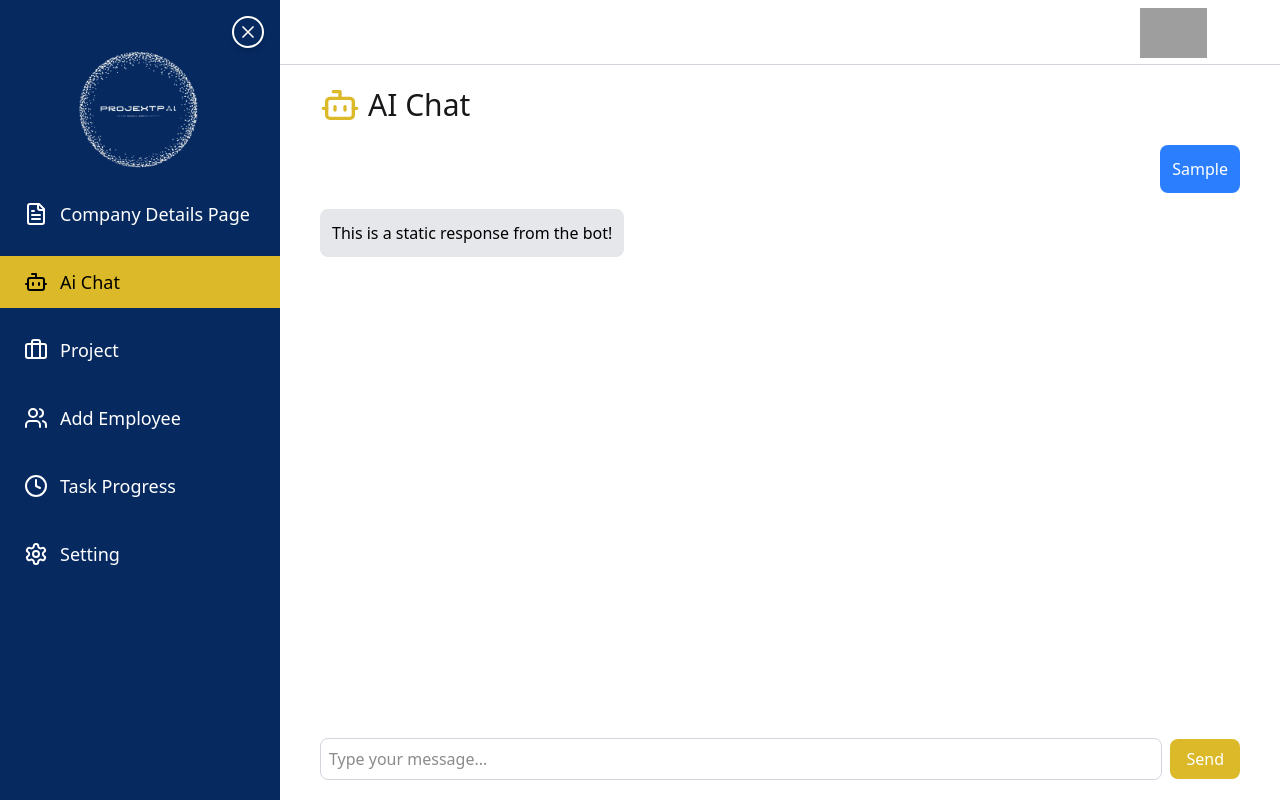
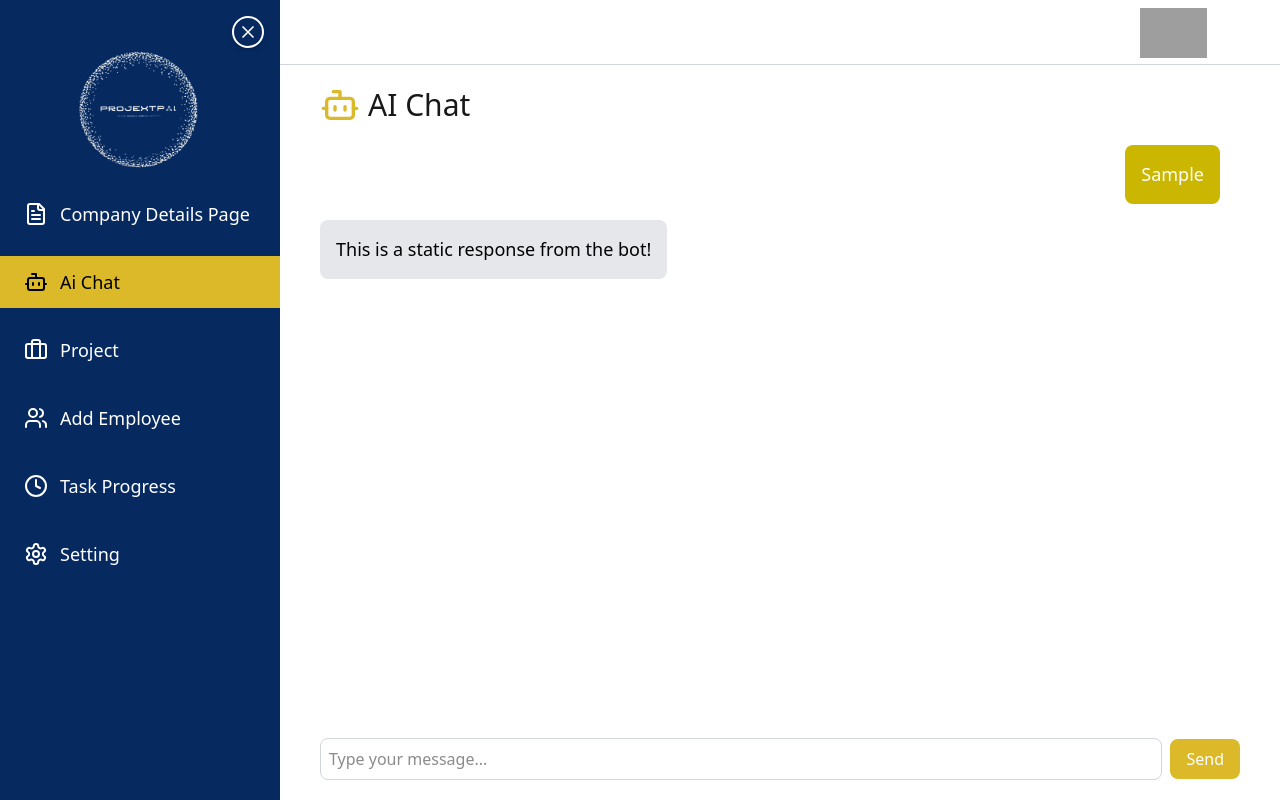
Before and after one commit to MohammedRasif/Sloukile, a React (Vite) app: page /dashboard/chat in a window 1280 px wide. Both pictures are taken after typing "Sample" into the empty fields and a click on the button "Send". Built offline with nearby package versions, Linux system fonts and the light colour scheme; grey boxes are pictures that could not be loaded.

Commit message:
chat bot modify

```diff
--- a/package.json
+++ b/package.json
@@ -17,6 +17,7 @@
     "react": "^19.0.0",
     "react-dom": "^19.0.0",
     "react-icons": "^5.5.0",
+    "react-markdown": "^10.1.0",
     "react-router-dom": "^7.2.0",
     "sort-by": "^1.2.0",
     "tailwindcss": "^4.0.13"
--- a/src/component/DashboardPages/AiChatBot.jsx
+++ b/src/component/DashboardPages/AiChatBot.jsx
@@ -1,5 +1,6 @@
 import { useState, useEffect, useRef } from "react";
 import { Bot } from "lucide-react";
+import ReactMarkdown from "react-markdown"; // Assuming you'll use Markdown for bot responses
 
 const AiChatBot = () => {
   const [messages, setMessages] = useState([]);
@@ -20,15 +21,16 @@ const AiChatBot = () => {
     if (!input.trim()) return;
 
     // Add user message
-    const userMessage = { text: input, sender: "user" };
+    const userMessage = { text: input, type: "question", sender: "user" };
     setMessages((prev) => [...prev, userMessage]);
     setInput("");
     setIsLoading(true);
 
-    // Simulate bot response (static for now)
+    // Simulate bot response
     setTimeout(() => {
       const botMessage = {
         text: "This is a static response from the bot!",
+        type: "answer",
         sender: "bot",
       };
       setMessages((prev) => [...prev, botMessage]);
@@ -58,13 +60,22 @@ const AiChatBot = () => {
             }`}
           >
             <div
-              className={`max-w-[70%] p-3 rounded-lg ${
-                message.sender === "user"
-                  ? "bg-blue-500 text-white"
-                  : "bg-gray-200 text-black"
+              className={`px-4 md:px-4 py-2 md:py-4 rounded-lg ${
+                message.type === "question"
+                  ? "bg-[#CBB702] text-white lg:text-[18px] max-w-[80%] md:max-w-[66%] mr-5" // User question styling
+                  : "bg-gray-200 text-black lg:text-[18px] max-w-[80%] md:max-w-[66%]" // Bot answer styling
               }`}
+              style={{
+                whiteSpace: "normal",
+                wordBreak: "break-word",
+                overflow: "hidden",
+              }}
             >
-              {message.text}
+              {message.type === "answer" ? (
+                <ReactMarkdown>{message.text}</ReactMarkdown> // Bot answer in Markdown
+              ) : (
+                <span>{message.text}</span> // User question as plain text
+              )}
             </div>
           </div>
         ))}
@@ -72,8 +83,8 @@ const AiChatBot = () => {
         {/* Loading Spinner */}
         {isLoading && (
           <div className="flex justify-start mb-4">
-            <span className="loading loading-dots loading-xl text-gray-500"></span>
-          </div>
+          <span className="loading loading-dots loading-xl text-gray-500"></span>
+        </div>
         )}
       </div>
 
```
Also changed, not shown: 1 other file (tests, documents, lock files or other folders).
